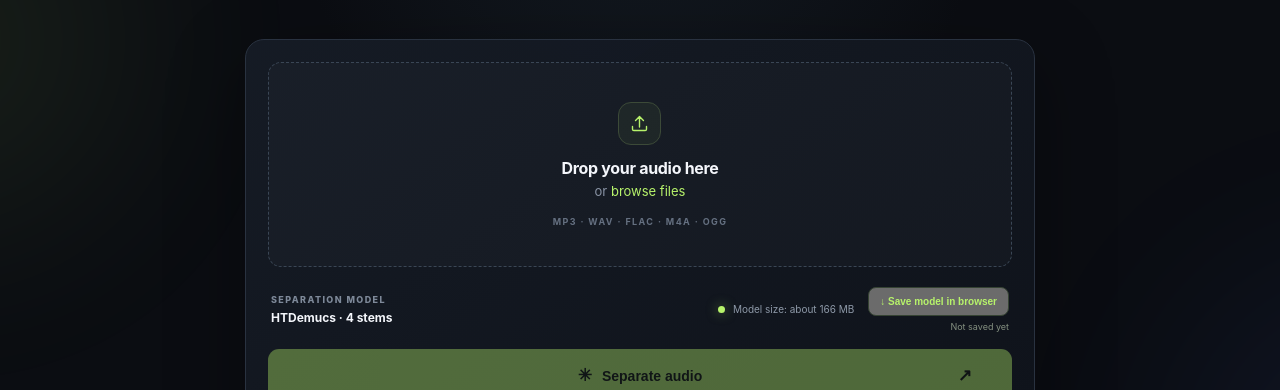
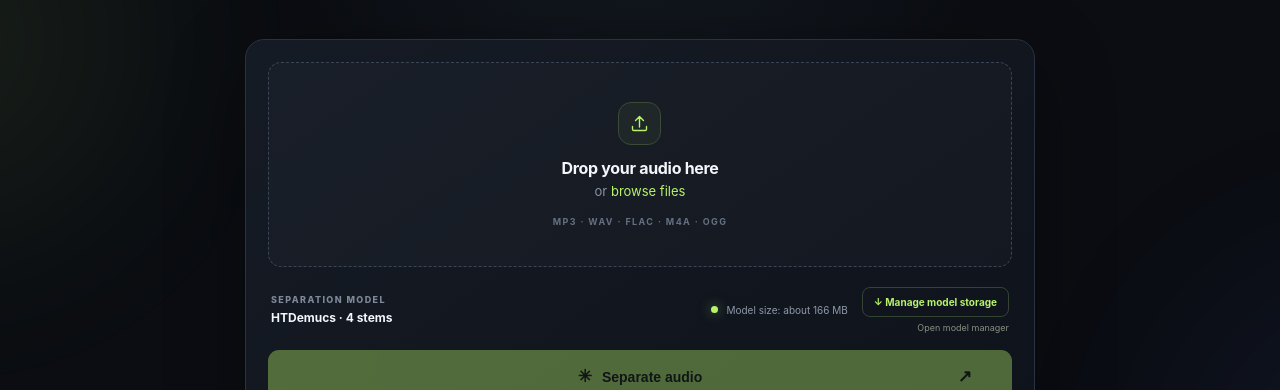
Before and after one commit to 1alind/audio-source-separation, a plain HTML site: page index.html in a window 1280 px wide. Shown: the part 410-800 px from the top of the page. Drawn offline with Linux system fonts and the light colour scheme.

Commit message:
Link to dedicated model manager page

```diff
--- a/index.html
+++ b/index.html
@@ -57,8 +57,8 @@
         <div class="model-actions">
           <div class="model-size"><span class="tiny-dot"></span> Model size: about 166 MB</div>
           <div class="model-download-area">
-            <button class="model-download" id="model-download-button" type="button">↓ Save model in browser</button>
-            <span class="model-storage-status" id="model-storage-status">Not saved yet</span>
+            <a class="model-download" href="./model.html">↓ Manage model storage</a>
+            <span class="model-storage-status">Open model manager</span>
           </div>
         </div>
       </div>
```
